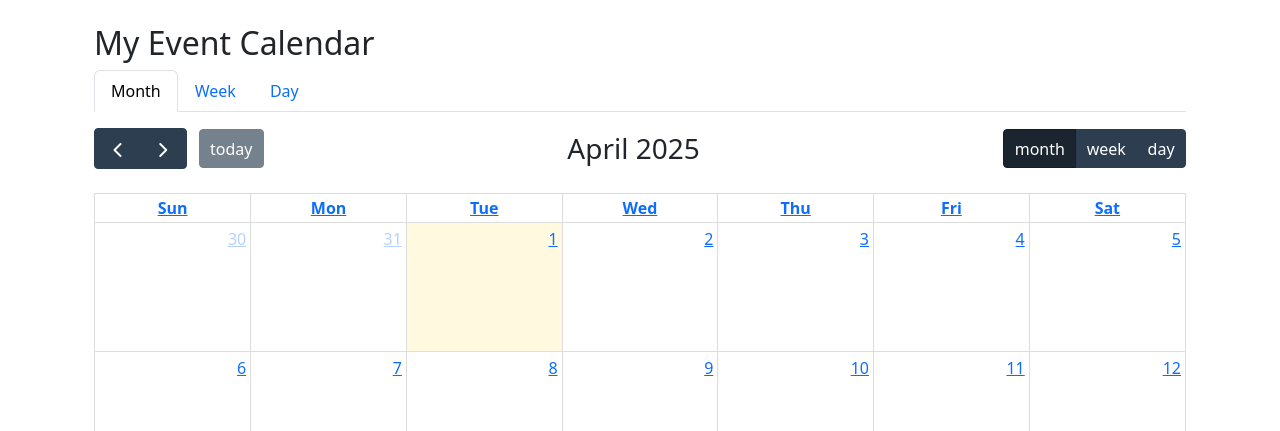
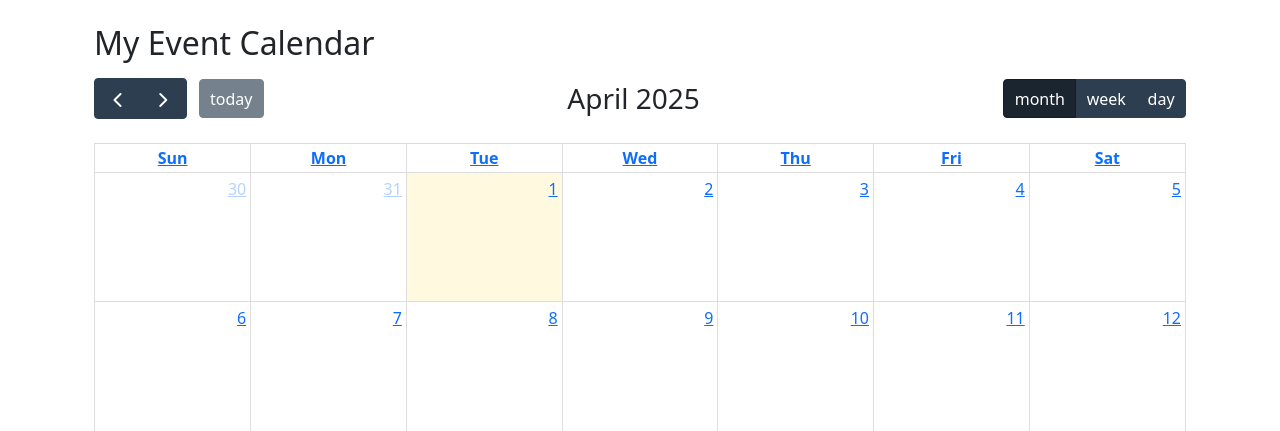
Before and after one commit to gablanck/project_files, a Django app: page /schedules/schedule/ in a window 1280 px wide. Shown: the part 56-487 px from the top of the page. Run offline with Django 5.2, Linux system fonts and the light colour scheme; the visitor is signed in with stand-in values (Sample User, id 1); data that the repository does not hold is empty.

Commit message:
Update schedule.html

```diff
--- a/scheduling_app/templates/schedules/schedule.html
+++ b/scheduling_app/templates/schedules/schedule.html
@@ -5,19 +5,6 @@
 {% block content %}
 <div class="container mt-4">
     <h2>My Event Calendar</h2>
-
-    <!-- Tabs for Month, Week, Day Views -->
-    <ul class="nav nav-tabs">
-        <li class="nav-item">
-            <a class="nav-link active" id="month-tab" href="#">Month</a>
-        </li>
-        <li class="nav-item">
-            <a class="nav-link" id="week-tab" href="#">Week</a>
-        </li>
-        <li class="nav-item">
-            <a class="nav-link" id="day-tab" href="#">Day</a>
-        </li>
-    </ul>
 
     <!-- Calendar Container -->
     <div id="calendar" class="mt-3"></div>
```
